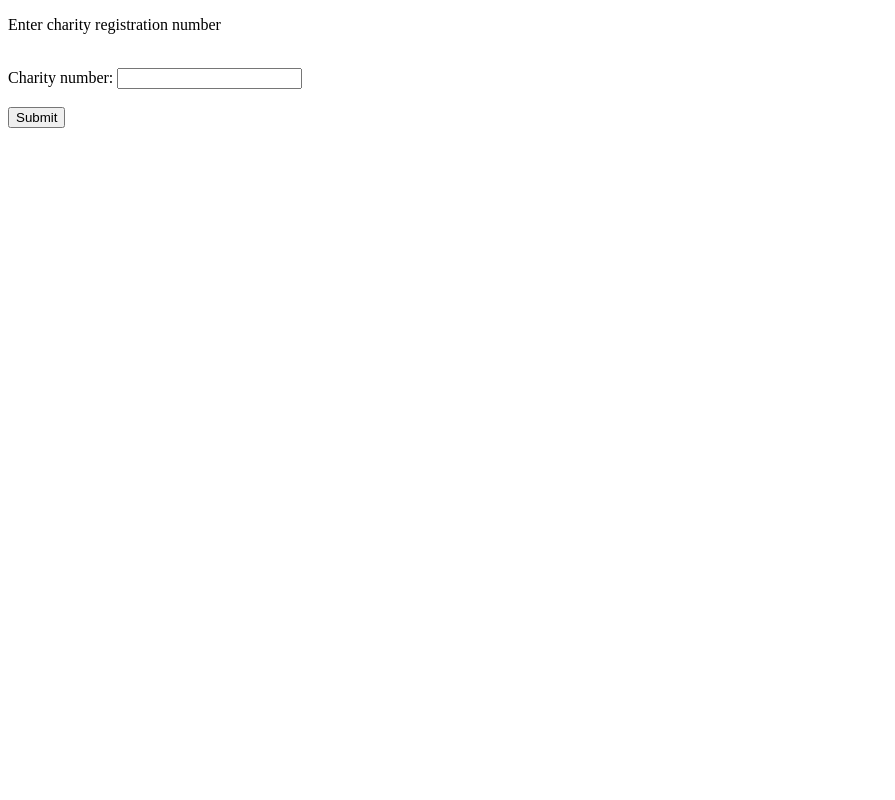
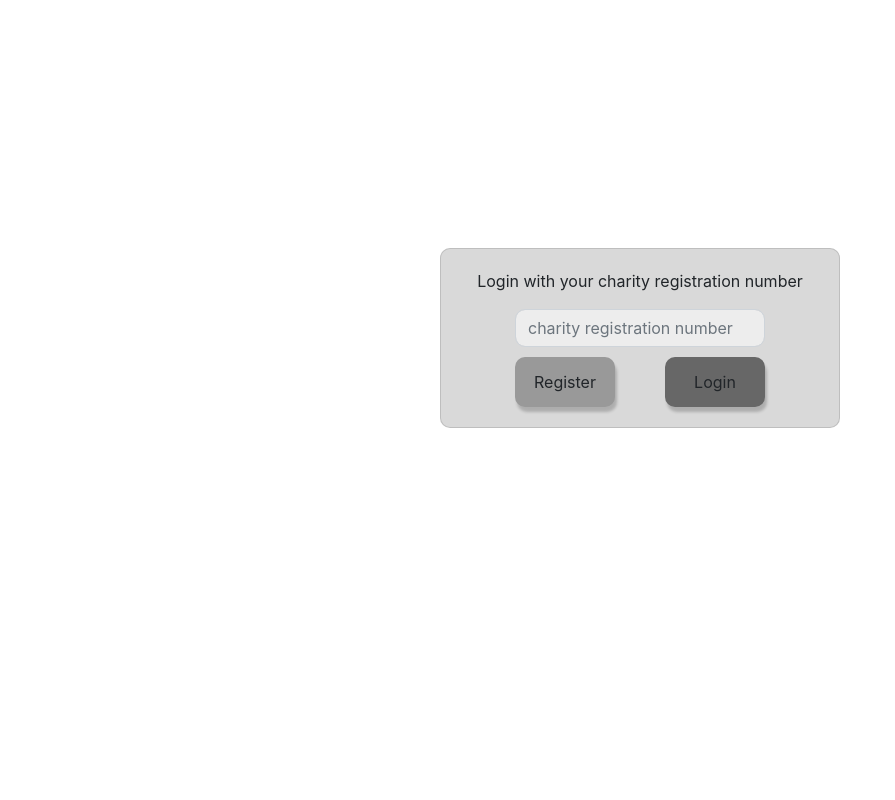
Before and after one commit to hgillesp12/charity_platform, a Flask app: page /register in a window 1280 px wide. Shown: the whole page, without its empty margins (0-895 px from the left). Run offline with Flask 3, Linux system fonts and the light colour scheme; some libraries are stand-ins or nearby versions.

Commit message:
changing registration page

```diff
--- a/api/app.py
+++ b/api/app.py
@@ -85,7 +85,7 @@ def send_to_profile():
 @app.route('/register')
 def send_to_register():
     return render_template("register.html",
-                           message="Enter charity registration number")
+                           message="Login with your charity registration number")
 
 
 def check_charity_reg_number(number):
--- /dev/null
+++ b/api/static/styles.css
@@ -0,0 +1,47 @@
+body,
+html {
+  height: 100%; /* Full height */
+  margin: 0; /* Reset default margin */
+}
+body {
+  background-color: #ffffff; /* White background */
+  display: flex;
+  justify-content: center; /* Center horizontally */
+  align-items: center; /* Center vertically */
+  padding: 0 15px; /* Padding to prevent overflow */
+}
+.center-card {
+  width: 100%;
+  max-width: 400px; /* Adjust width as per requirement */
+  margin-top: -10%; /* Move card slightly above center */
+}
+.custom-card {
+  background-color: #d9d9d9; /* Light gray card background */
+  border-radius: 10px; /* Rounded corners for the card */
+}
+.custom-button {
+  border-radius: 10px; /* Rounded corners for the input and buttons */
+}
+.custom-input {
+  background-color: #ededed; /* Light gray input background */
+  margin-bottom: 10px; /* Space between input and buttons */
+  width: 250px; /* Adjust width as per requirement */
+  border-radius: 10px; /* Rounded corners for the input and buttons */
+}
+.custom-button {
+  box-shadow: 2px 5px 3px rgba(0, 0, 0, 0.2); /* Drop shadow for buttons */
+}
+/* change this to secondary button css styling when css is done properly */
+.btn-register {
+  background-color: #999999; /* Color for register button */
+}
+/* change this to primary button css styling when css is done properly */
+.btn-login {
+  background-color: #676767; /* Color for login button */
+}
+.btn-login-page {
+  width: 100px;
+  height: 50px;
+  margin-left: 25px;
+  margin-right: 25px;
+}
--- a/api/templates/register.html
+++ b/api/templates/register.html
@@ -1,15 +1,68 @@
 <!DOCTYPE html>
 <html>
-    <head>
-        <link rel="icon" href="data:,">
-    </head>
-    <body>
-        <p>{{ message }}</p>
-        <form action="/registration_submit" method="post">
-            <br>
-            <label for="reg_number_field">Charity number:</label>
-            <input type="number" id="reg_number_field" name="reg_number"><br><br>
-            <input type="submit" value="Submit">
-        </form><br>
-    </body>
+  <head>
+    <!-- Bootstrap CSS CDN -->
+    <link
+      rel="stylesheet"
+      href="https://maxcdn.bootstrapcdn.com/bootstrap/4.5.2/css/bootstrap.min.css"
+    />
+    <link
+      rel="stylesheet"
+      href="{{ url_for('static', filename='styles.css') }}"
+    />
+  </head>
+  <body>
+    <div class="center-card">
+      <div class="card custom-card">
+        <div class="card-body">
+          <form action="/registration_submit" method="post">
+            <div class="row justify-content-center">
+              <p>{{message}}</p>
+              <div>
+                <!-- Adjust the column size as needed -->
+                <input
+                  type="number"
+                  id="reg_number_field"
+                  name="reg_number"
+                  class="form-control custom-input"
+                  placeholder="charity registration number"
+                />
+              </div>
+            </div>
+            <div class="d-flex justify-content-center">
+              <input
+                class="btn custom-button btn-register btn-login-page"
+                type="submit"
+                value="Register"
+              />
+              <input
+                class="btn custom-button btn-login btn-login-page"
+                type="submit"
+                value="Login"
+              />
+            </div>
+          </form>
+        </div>
+      </div>
+    </div>
+
+    <!-- Bootstrap JS, Popper.js, and jQuery CDN -->
+    <script src="https://ajax.googleapis.com/ajax/libs/jquery/3.5.1/jquery.min.js"></script>
+    <script src="https://cdnjs.cloudflare.com/ajax/libs/popper.js/1.16.0/umd/popper.min.js"></script>
+    <script src="https://maxcdn.bootstrapcdn.com/bootstrap/4.5.2/js/bootstrap.min.js"></script>
+  </body>
+
+  <!-- <p>{{ message }}</p>
+    <form action="/registration_submit" method="post">
+      <br />
+      <label for="reg_number_field">Charity number:</label>
+      <input
+        type="number"
+        id="reg_number_field"
+        name="reg_number"
+      /><br /><br />
+      <input type="submit" value="Submit" />
+    </form>
+    <br />
+  </body> -->
 </html>
```
Also changed, not shown: 1 other file.
